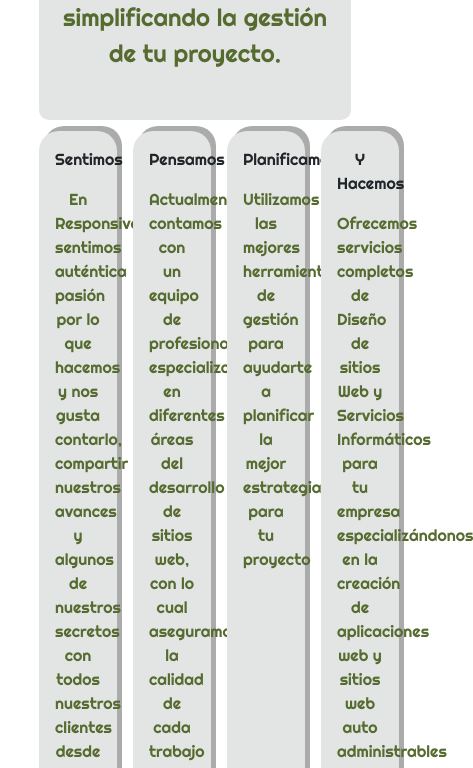
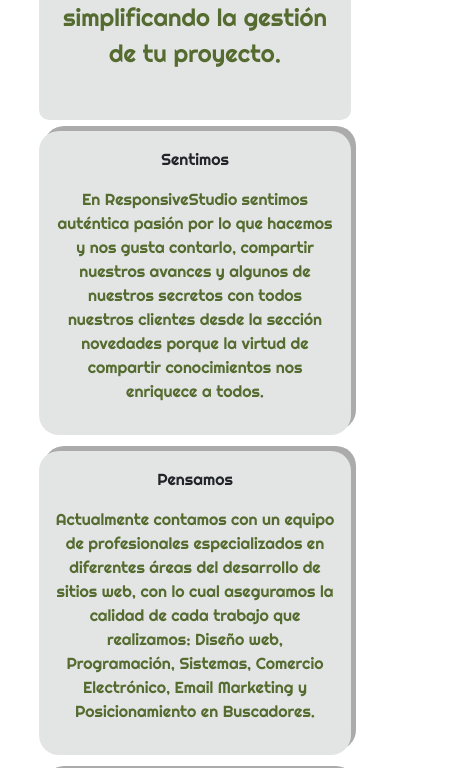
Before and after one commit to MachucaCristian/Proyecto-Coder, a website: page page/nosotros.html in a window 390 px wide. Shown: the part 840-1608 px from the top of the page, 473 px wide, since content can reach past the window. Drawn offline with nearby package versions, Linux system fonts and the light colour scheme.

Commit message:
presupuesto

```diff
--- a/scss/components/_nosotros.scss
+++ b/scss/components/_nosotros.scss
@@ -31,9 +31,21 @@ main {
     }
 
     .grid-container-somos {
-        @extend %estilos-secciones;
+        margin-left: 10%;
+        margin-right: 10%;
+        margin-bottom: 6em;
+        display: grid;
+        grid-template-columns: 25% 25% 25% 25%;
+        grid-template-rows: auto;
+        gap: 1em;
+        flex-wrap: wrap;
         margin-top: 3%;
 
+        @media screen and (max-width: 1050px) {
+            display: flex;
+            justify-content: center;
+            flex-wrap: wrap;
+        }
         div {
             background-color: #E3E5E4;
             padding: 1em;
```
Also changed, not shown: index.html (+2 -2 lines), css/style.css, 2 other files.
